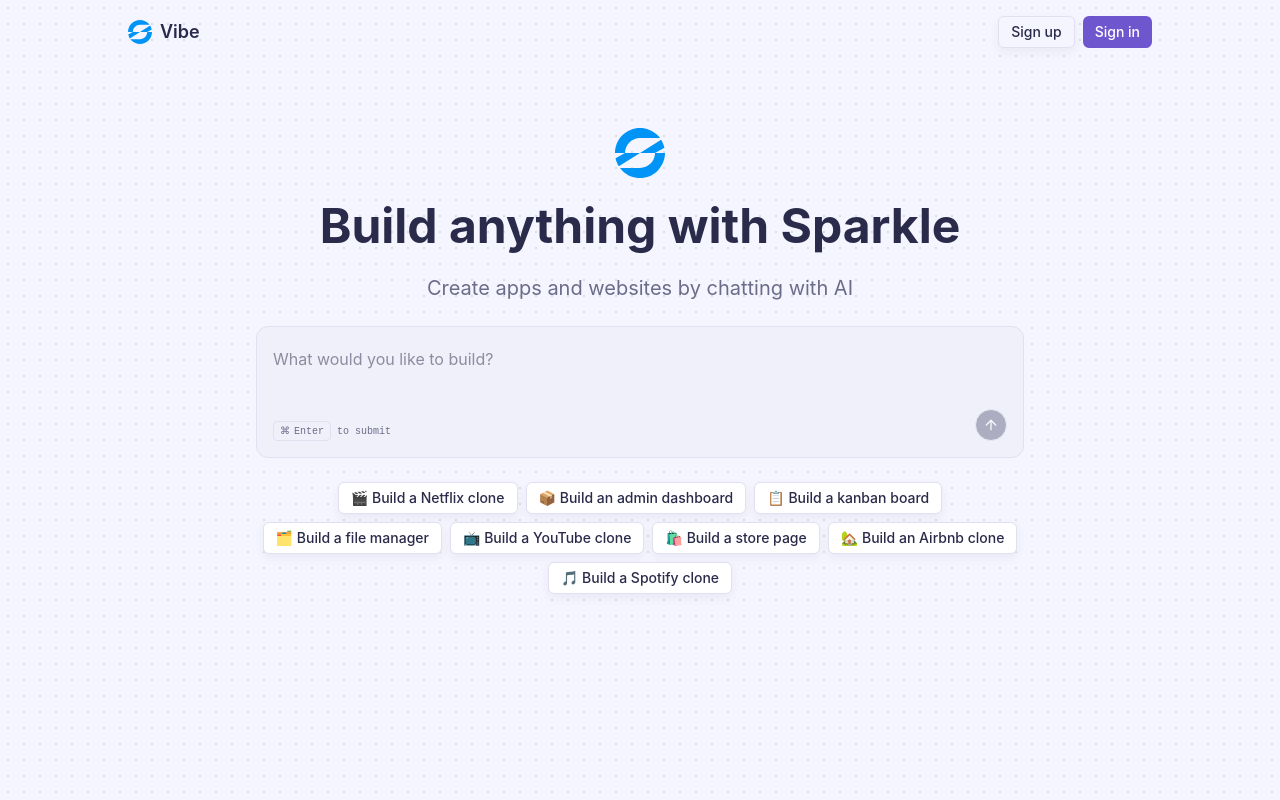
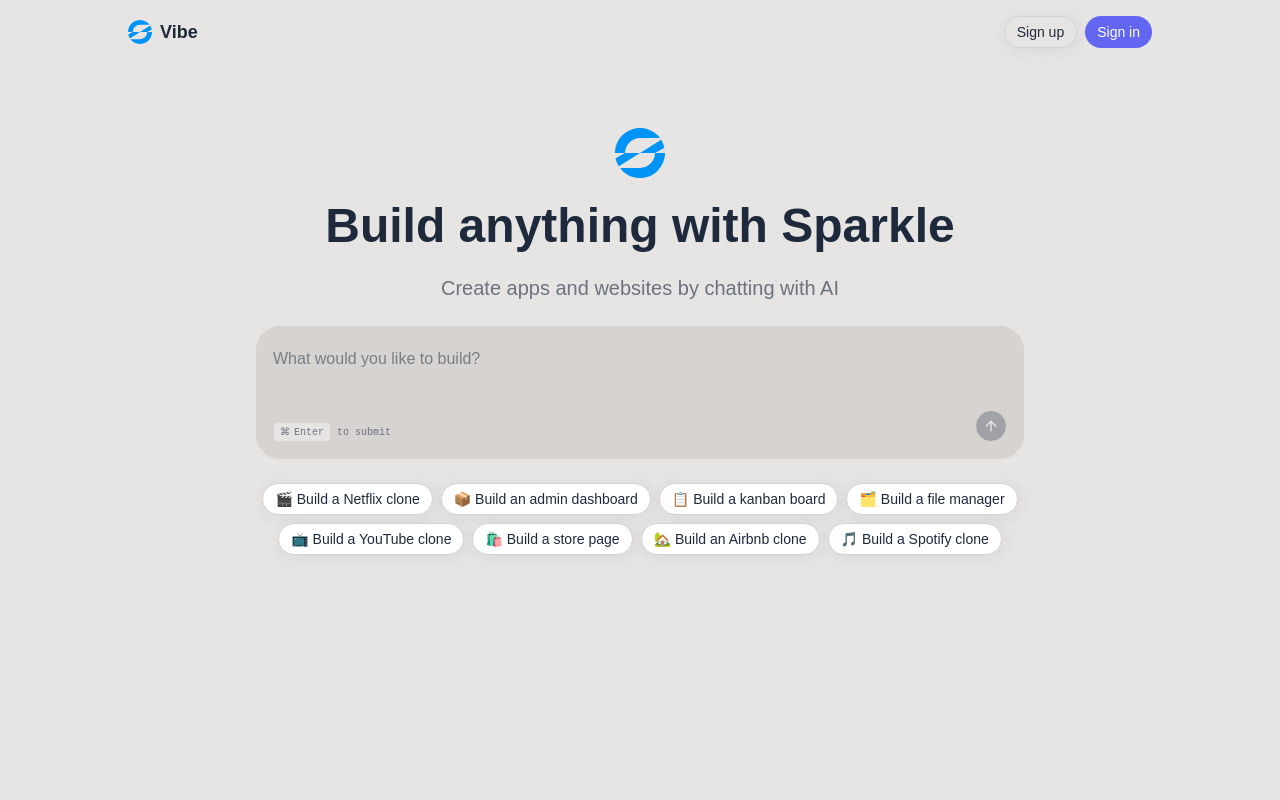
Before and after one commit to Ktsarvi/sparkle, a Next.js app: page / in a window 1280 px wide. Built offline with nearby package versions, Linux system fonts and the light colour scheme; no server answers.

Commit message:
small change

```diff
--- a/src/app/globals.css
+++ b/src/app/globals.css
@@ -4,121 +4,111 @@
 @custom-variant dark (&:is(.dark *));
 
 :root {
-  --background: oklch(0.973 0.0133 286.1503);
-  --foreground: oklch(0.3015 0.0572 282.4176);
-  --card: oklch(1 0 0);
-  --card-foreground: oklch(0.3015 0.0572 282.4176);
-  --popover: oklch(1 0 0);
-  --popover-foreground: oklch(0.3015 0.0572 282.4176);
-  --primary: oklch(0.5417 0.179 288.0332);
-  --primary-foreground: oklch(1 0 0);
-  --secondary: oklch(0.9174 0.0435 292.6901);
-  --secondary-foreground: oklch(0.4143 0.1039 288.1742);
-  --muted: oklch(0.958 0.0133 286.1454);
-  --muted-foreground: oklch(0.5426 0.0465 284.7435);
-  --accent: oklch(0.9221 0.0373 262.141);
-  --accent-foreground: oklch(0.3015 0.0572 282.4176);
-  --destructive: oklch(0.6861 0.2061 14.9941);
-  --destructive-foreground: oklch(1 0 0);
-  --border: oklch(0.9115 0.0216 285.9625);
-  --input: oklch(0.9115 0.0216 285.9625);
-  --ring: oklch(0.5417 0.179 288.0332);
-  --chart-1: oklch(0.5417 0.179 288.0332);
-  --chart-2: oklch(0.7042 0.1602 288.988);
-  --chart-3: oklch(0.5679 0.2113 276.7065);
-  --chart-4: oklch(0.6356 0.1922 281.8054);
-  --chart-5: oklch(0.4509 0.1758 279.3838);
-  --sidebar: oklch(0.958 0.0133 286.1454);
-  --sidebar-foreground: oklch(0.3015 0.0572 282.4176);
-  --sidebar-primary: oklch(0.5417 0.179 288.0332);
-  --sidebar-primary-foreground: oklch(1 0 0);
-  --sidebar-accent: oklch(0.9221 0.0373 262.141);
-  --sidebar-accent-foreground: oklch(0.3015 0.0572 282.4176);
-  --sidebar-border: oklch(0.9115 0.0216 285.9625);
-  --sidebar-ring: oklch(0.5417 0.179 288.0332);
-  --font-sans: Inter, sans-serif;
-  --font-serif: Georgia, serif;
-  --font-mono: JetBrains Mono, monospace;
-  --radius: 0.5rem;
-  --shadow-x: 0px;
-  --shadow-y: 4px;
+  --background: oklch(0.9232 0.0026 48.7171);
+  --foreground: oklch(0.2795 0.0368 260.0310);
+  --card: oklch(0.9699 0.0013 106.4238);
+  --card-foreground: oklch(0.2795 0.0368 260.0310);
+  --popover: oklch(0.9699 0.0013 106.4238);
+  --popover-foreground: oklch(0.2795 0.0368 260.0310);
+  --primary: oklch(0.5854 0.2041 277.1173);
+  --primary-foreground: oklch(1.0000 0 0);
+  --secondary: oklch(0.8687 0.0043 56.3660);
+  --secondary-foreground: oklch(0.4461 0.0263 256.8018);
+  --muted: oklch(0.9232 0.0026 48.7171);
+  --muted-foreground: oklch(0.5510 0.0234 264.3637);
+  --accent: oklch(0.9376 0.0260 321.9388);
+  --accent-foreground: oklch(0.3729 0.0306 259.7328);
+  --destructive: oklch(0.6368 0.2078 25.3313);
+  --destructive-foreground: oklch(1.0000 0 0);
+  --border: oklch(0.8687 0.0043 56.3660);
+  --input: oklch(0.8687 0.0043 56.3660);
+  --ring: oklch(0.5854 0.2041 277.1173);
+  --chart-1: oklch(0.5854 0.2041 277.1173);
+  --chart-2: oklch(0.5106 0.2301 276.9656);
+  --chart-3: oklch(0.4568 0.2146 277.0229);
+  --chart-4: oklch(0.3984 0.1773 277.3662);
+  --chart-5: oklch(0.3588 0.1354 278.6973);
+  --sidebar: oklch(0.8687 0.0043 56.3660);
+  --sidebar-foreground: oklch(0.2795 0.0368 260.0310);
+  --sidebar-primary: oklch(0.5854 0.2041 277.1173);
+  --sidebar-primary-foreground: oklch(1.0000 0 0);
+  --sidebar-accent: oklch(0.9376 0.0260 321.9388);
+  --sidebar-accent-foreground: oklch(0.3729 0.0306 259.7328);
+  --sidebar-border: oklch(0.8687 0.0043 56.3660);
+  --sidebar-ring: oklch(0.5854 0.2041 277.1173);
+  --font-sans: Plus Jakarta Sans, sans-serif;
+  --font-serif: Lora, serif;
+  --font-mono: Roboto Mono, monospace;
+  --radius: 1.25rem;
+  --shadow-x: 2px;
+  --shadow-y: 2px;
   --shadow-blur: 10px;
-  --shadow-spread: 0px;
-  --shadow-opacity: 0.12;
-  --shadow-color: hsl(240 30% 25%);
-  --shadow-2xs: 0px 4px 10px 0px hsl(240 30% 25% / 0.06);
-  --shadow-xs: 0px 4px 10px 0px hsl(240 30% 25% / 0.06);
-  --shadow-sm: 0px 4px 10px 0px hsl(240 30% 25% / 0.12),
-    0px 1px 2px -1px hsl(240 30% 25% / 0.12);
-  --shadow: 0px 4px 10px 0px hsl(240 30% 25% / 0.12),
-    0px 1px 2px -1px hsl(240 30% 25% / 0.12);
-  --shadow-md: 0px 4px 10px 0px hsl(240 30% 25% / 0.12),
-    0px 2px 4px -1px hsl(240 30% 25% / 0.12);
-  --shadow-lg: 0px 4px 10px 0px hsl(240 30% 25% / 0.12),
-    0px 4px 6px -1px hsl(240 30% 25% / 0.12);
-  --shadow-xl: 0px 4px 10px 0px hsl(240 30% 25% / 0.12),
-    0px 8px 10px -1px hsl(240 30% 25% / 0.12);
-  --shadow-2xl: 0px 4px 10px 0px hsl(240 30% 25% / 0.3);
+  --shadow-spread: 4px;
+  --shadow-opacity: 0.18;
+  --shadow-color: hsl(240 4% 60%);
+  --shadow-2xs: 2px 2px 10px 4px hsl(240 4% 60% / 0.09);
+  --shadow-xs: 2px 2px 10px 4px hsl(240 4% 60% / 0.09);
+  --shadow-sm: 2px 2px 10px 4px hsl(240 4% 60% / 0.18), 2px 1px 2px 3px hsl(240 4% 60% / 0.18);
+  --shadow: 2px 2px 10px 4px hsl(240 4% 60% / 0.18), 2px 1px 2px 3px hsl(240 4% 60% / 0.18);
+  --shadow-md: 2px 2px 10px 4px hsl(240 4% 60% / 0.18), 2px 2px 4px 3px hsl(240 4% 60% / 0.18);
+  --shadow-lg: 2px 2px 10px 4px hsl(240 4% 60% / 0.18), 2px 4px 6px 3px hsl(240 4% 60% / 0.18);
+  --shadow-xl: 2px 2px 10px 4px hsl(240 4% 60% / 0.18), 2px 8px 10px 3px hsl(240 4% 60% / 0.18);
+  --shadow-2xl: 2px 2px 10px 4px hsl(240 4% 60% / 0.45);
   --tracking-normal: 0em;
   --spacing: 0.25rem;
 }
 
 .dark {
-  --background: oklch(0.1743 0.0227 283.7998);
-  --foreground: oklch(0.9185 0.0257 285.8834);
-  --card: oklch(0.2284 0.0384 282.9324);
-  --card-foreground: oklch(0.9185 0.0257 285.8834);
-  --popover: oklch(0.2284 0.0384 282.9324);
-  --popover-foreground: oklch(0.9185 0.0257 285.8834);
-  --primary: oklch(0.7162 0.1597 290.3962);
-  --primary-foreground: oklch(0.1743 0.0227 283.7998);
-  --secondary: oklch(0.3139 0.0736 283.4591);
-  --secondary-foreground: oklch(0.8367 0.0849 285.9111);
-  --muted: oklch(0.271 0.0621 281.4377);
-  --muted-foreground: oklch(0.7166 0.0462 285.1741);
-  --accent: oklch(0.3354 0.0828 280.9705);
-  --accent-foreground: oklch(0.9185 0.0257 285.8834);
-  --destructive: oklch(0.6861 0.2061 14.9941);
-  --destructive-foreground: oklch(1 0 0);
-  --border: oklch(0.3261 0.0597 282.5832);
-  --input: oklch(0.3261 0.0597 282.5832);
-  --ring: oklch(0.7162 0.1597 290.3962);
-  --chart-1: oklch(0.7162 0.1597 290.3962);
-  --chart-2: oklch(0.6382 0.1047 274.9117);
-  --chart-3: oklch(0.7482 0.1235 244.7492);
-  --chart-4: oklch(0.7124 0.0977 186.6761);
-  --chart-5: oklch(0.7546 0.1831 346.8124);
-  --sidebar: oklch(0.2284 0.0384 282.9324);
-  --sidebar-foreground: oklch(0.9185 0.0257 285.8834);
-  --sidebar-primary: oklch(0.7162 0.1597 290.3962);
-  --sidebar-primary-foreground: oklch(0.1743 0.0227 283.7998);
-  --sidebar-accent: oklch(0.3354 0.0828 280.9705);
-  --sidebar-accent-foreground: oklch(0.9185 0.0257 285.8834);
-  --sidebar-border: oklch(0.3261 0.0597 282.5832);
-  --sidebar-ring: oklch(0.7162 0.1597 290.3962);
-  --font-sans: Inter, sans-serif;
-  --font-serif: Georgia, serif;
-  --font-mono: JetBrains Mono, monospace;
-  --radius: 0.5rem;
-  --shadow-x: 0px;
-  --shadow-y: 4px;
+  --background: oklch(0.2244 0.0074 67.4370);
+  --foreground: oklch(0.9288 0.0126 255.5078);
+  --card: oklch(0.2801 0.0080 59.3379);
+  --card-foreground: oklch(0.9288 0.0126 255.5078);
+  --popover: oklch(0.2801 0.0080 59.3379);
+  --popover-foreground: oklch(0.9288 0.0126 255.5078);
+  --primary: oklch(0.6801 0.1583 276.9349);
+  --primary-foreground: oklch(0.2244 0.0074 67.4370);
+  --secondary: oklch(0.3359 0.0077 59.4197);
+  --secondary-foreground: oklch(0.8717 0.0093 258.3382);
+  --muted: oklch(0.2287 0.0074 67.4469);
+  --muted-foreground: oklch(0.7137 0.0192 261.3246);
+  --accent: oklch(0.3896 0.0074 59.4734);
+  --accent-foreground: oklch(0.8717 0.0093 258.3382);
+  --destructive: oklch(0.6368 0.2078 25.3313);
+  --destructive-foreground: oklch(0.2244 0.0074 67.4370);
+  --border: oklch(0.3359 0.0077 59.4197);
+  --input: oklch(0.3359 0.0077 59.4197);
+  --ring: oklch(0.6801 0.1583 276.9349);
+  --chart-1: oklch(0.6801 0.1583 276.9349);
+  --chart-2: oklch(0.5854 0.2041 277.1173);
+  --chart-3: oklch(0.5106 0.2301 276.9656);
+  --chart-4: oklch(0.4568 0.2146 277.0229);
+  --chart-5: oklch(0.3984 0.1773 277.3662);
+  --sidebar: oklch(0.3359 0.0077 59.4197);
+  --sidebar-foreground: oklch(0.9288 0.0126 255.5078);
+  --sidebar-primary: oklch(0.6801 0.1583 276.9349);
+  --sidebar-primary-foreground: oklch(0.2244 0.0074 67.4370);
+  --sidebar-accent: oklch(0.3896 0.0074 59.4734);
+  --sidebar-accent-foreground: oklch(0.8717 0.0093 258.3382);
+  --sidebar-border: oklch(0.3359 0.0077 59.4197);
+  --sidebar-ring: oklch(0.6801 0.1583 276.9349);
+  --font-sans: Plus Jakarta Sans, sans-serif;
+  --font-serif: Lora, serif;
+  --font-mono: Roboto Mono, monospace;
+  --radius: 1.25rem;
+  --shadow-x: 2px;
+  --shadow-y: 2px;
   --shadow-blur: 10px;
-  --shadow-spread: 0px;
-  --shadow-opacity: 0.12;
-  --shadow-color: hsl(240 30% 25%);
-  --shadow-2xs: 0px 4px 10px 0px hsl(240 30% 25% / 0.06);
-  --shadow-xs: 0px 4px 10px 0px hsl(240 30% 25% / 0.06);
-  --shadow-sm: 0px 4px 10px 0px hsl(240 30% 25% / 0.12),
-    0px 1px 2px -1px hsl(240 30% 25% / 0.12);
-  --shadow: 0px 4px 10px 0px hsl(240 30% 25% / 0.12),
-    0px 1px 2px -1px hsl(240 30% 25% / 0.12);
-  --shadow-md: 0px 4px 10px 0px hsl(240 30% 25% / 0.12),
-    0px 2px 4px -1px hsl(240 30% 25% / 0.12);
-  --shadow-lg: 0px 4px 10px 0px hsl(240 30% 25% / 0.12),
-    0px 4px 6px -1px hsl(240 30% 25% / 0.12);
-  --shadow-xl: 0px 4px 10px 0px hsl(240 30% 25% / 0.12),
-    0px 8px 10px -1px hsl(240 30% 25% / 0.12);
-  --shadow-2xl: 0px 4px 10px 0px hsl(240 30% 25% / 0.3);
+  --shadow-spread: 4px;
+  --shadow-opacity: 0.18;
+  --shadow-color: hsl(0 0% 0%);
+  --shadow-2xs: 2px 2px 10px 4px hsl(0 0% 0% / 0.09);
+  --shadow-xs: 2px 2px 10px 4px hsl(0 0% 0% / 0.09);
+  --shadow-sm: 2px 2px 10px 4px hsl(0 0% 0% / 0.18), 2px 1px 2px 3px hsl(0 0% 0% / 0.18);
+  --shadow: 2px 2px 10px 4px hsl(0 0% 0% / 0.18), 2px 1px 2px 3px hsl(0 0% 0% / 0.18);
+  --shadow-md: 2px 2px 10px 4px hsl(0 0% 0% / 0.18), 2px 2px 4px 3px hsl(0 0% 0% / 0.18);
+  --shadow-lg: 2px 2px 10px 4px hsl(0 0% 0% / 0.18), 2px 4px 6px 3px hsl(0 0% 0% / 0.18);
+  --shadow-xl: 2px 2px 10px 4px hsl(0 0% 0% / 0.18), 2px 8px 10px 3px hsl(0 0% 0% / 0.18);
+  --shadow-2xl: 2px 2px 10px 4px hsl(0 0% 0% / 0.45);
 }
 
 @theme inline {
--- a/src/inngest/functions.ts
+++ b/src/inngest/functions.ts
@@ -31,7 +31,7 @@
       description: "An expert code agent",
       system: PROMPT,
       model: openai({
-        model: "gpt-4.1",
+        model: "gpt-5.2",
         defaultParameters: {
           temperature: 0.1,
         },
```
